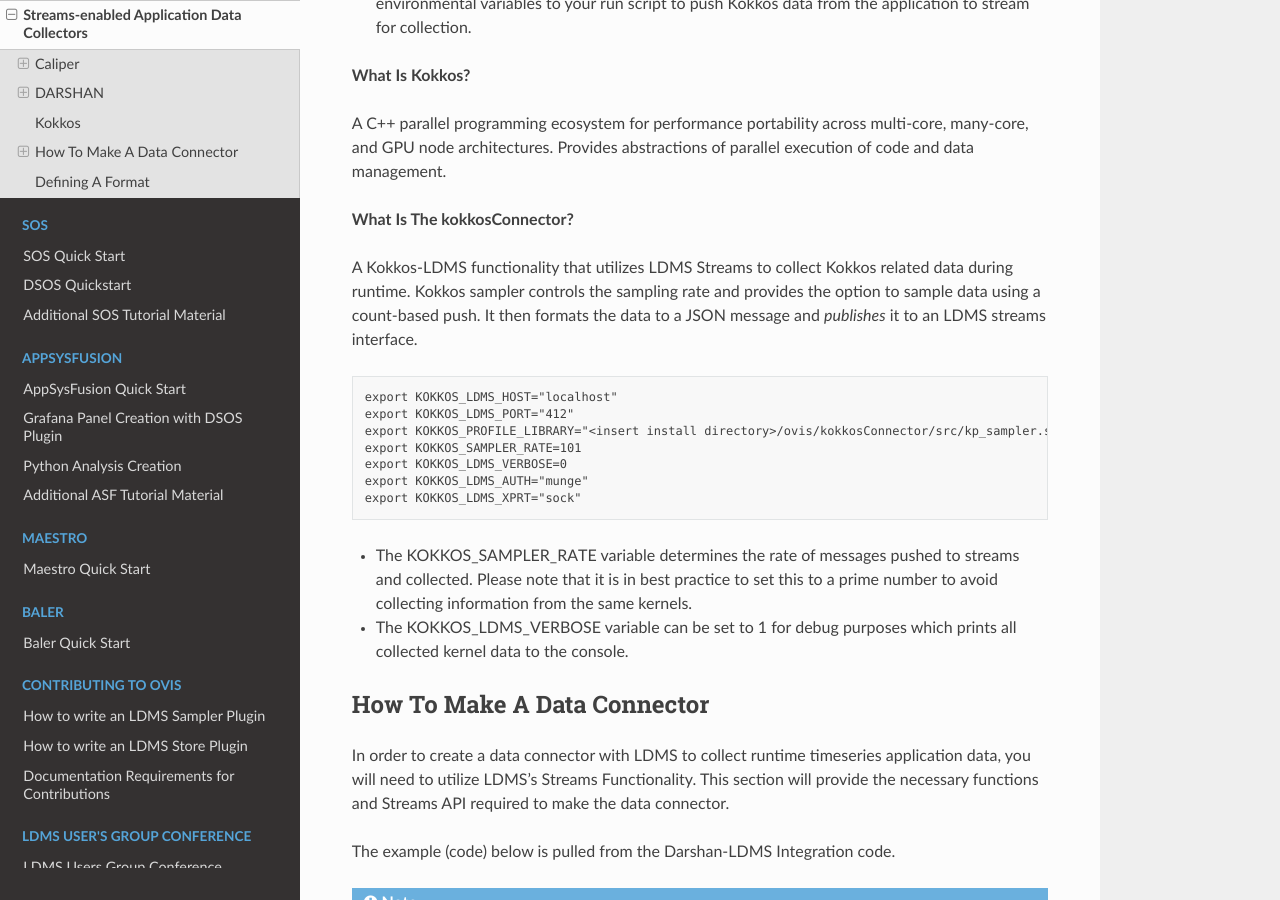
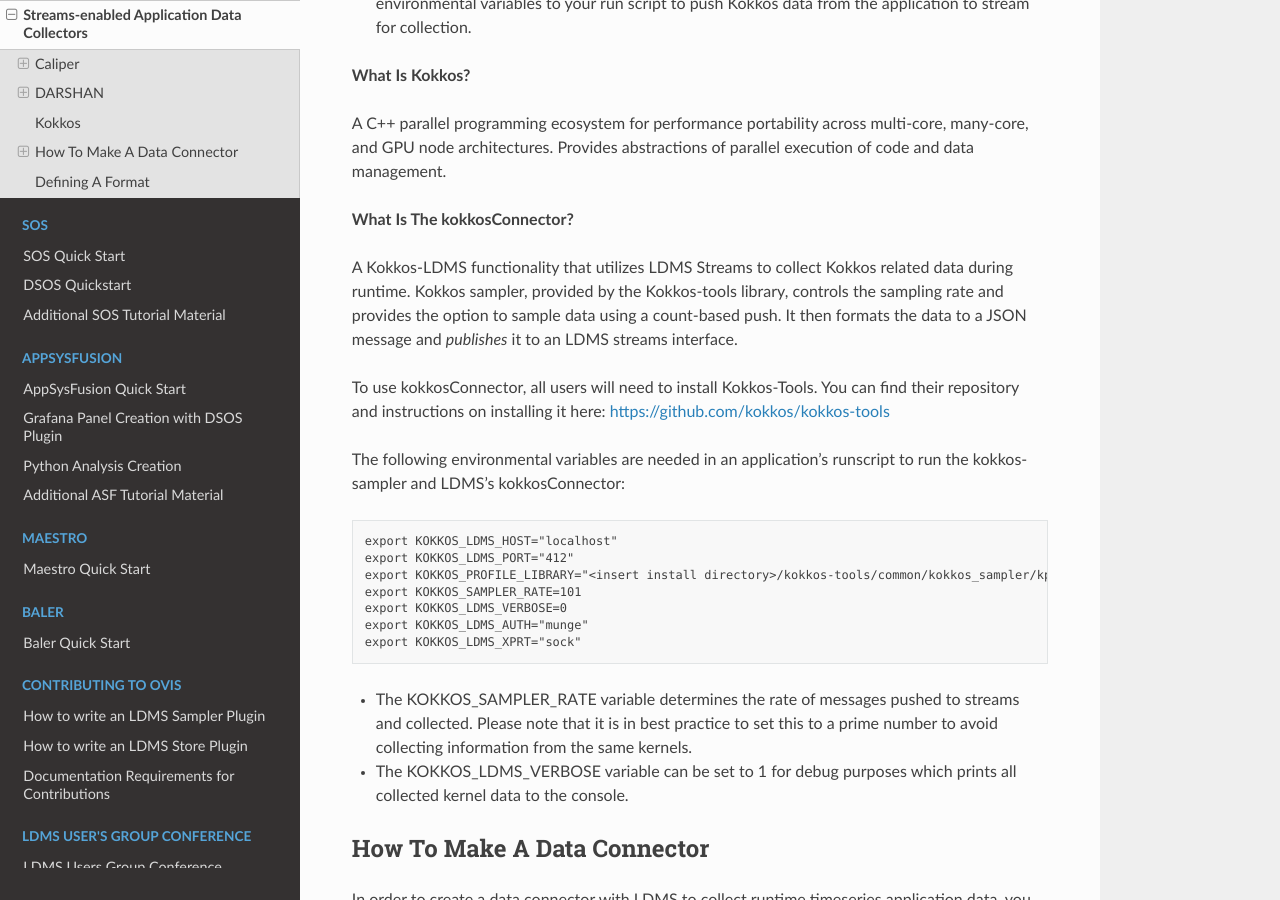
Before and after one commit to ovis-hpc/readthedocs, a Sphinx documentation site: the page built from docs/source/ldms-streams.rst, in a window 1280 px wide and 900 px high, scrolled down 11068 px. Built offline with Sphinx 7.4.7 and the Read the Docs theme 2.0.0, drawn with Linux system fonts in a browser that asks for light colours; pages that are not in the unit, such as notebooks, are missing from menus.

Commit message:
Update ldms-streams.rst
Updating Kokkos section

```diff
--- a/docs/source/ldms-streams.rst
+++ b/docs/source/ldms-streams.rst
@@ -484,13 +484,19 @@
 
 **What Is The kokkosConnector?**
 
-A Kokkos-LDMS functionality that utilizes LDMS Streams to collect Kokkos related data during runtime. Kokkos sampler controls the sampling rate and provides the option to sample data using a count-based push. It then formats the data to a JSON message and *publishes* it to an LDMS streams interface.
+A Kokkos-LDMS functionality that utilizes LDMS Streams to collect Kokkos related data during runtime. Kokkos sampler, provided by the Kokkos-tools library, controls the sampling rate and provides the option to sample data using a count-based push. It then formats the data to a JSON message and *publishes* it to an LDMS streams interface.
+
+.. warning::
+
+To use kokkosConnector, all users will need to install Kokkos-Tools. You can find their repository and instructions on installing it here: https://github.com/kokkos/kokkos-tools
+
+The following environmental variables are needed in an application's runscript to run the kokkos-sampler and LDMS's kokkosConnector:
 
 .. code-block:: RST
 
   export KOKKOS_LDMS_HOST="localhost"
   export KOKKOS_LDMS_PORT="412"
-  export KOKKOS_PROFILE_LIBRARY="<insert install directory>/ovis/kokkosConnector/src/kp_sampler.so;<insert install directory>/ovis/kokkosConnector/src/kp_kernel_ldms.so"
+  export KOKKOS_PROFILE_LIBRARY="<insert install directory>/kokkos-tools/common/kokkos_sampler/kp_sampler.so;<insert install directory>/ovis/kokkosConnector/kp_kernel_ldms.so"
   export KOKKOS_SAMPLER_RATE=101
   export KOKKOS_LDMS_VERBOSE=0
   export KOKKOS_LDMS_AUTH="munge"
```
